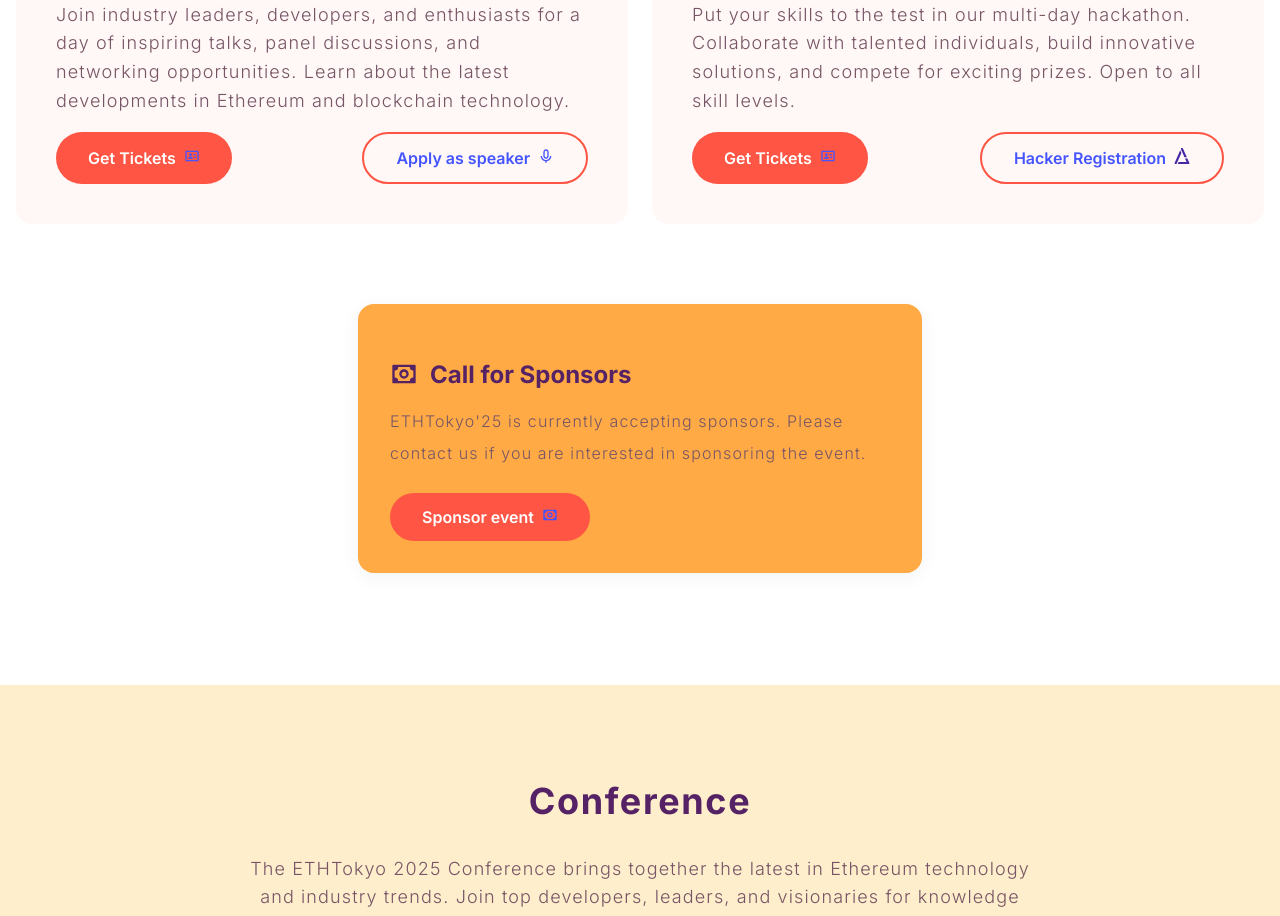
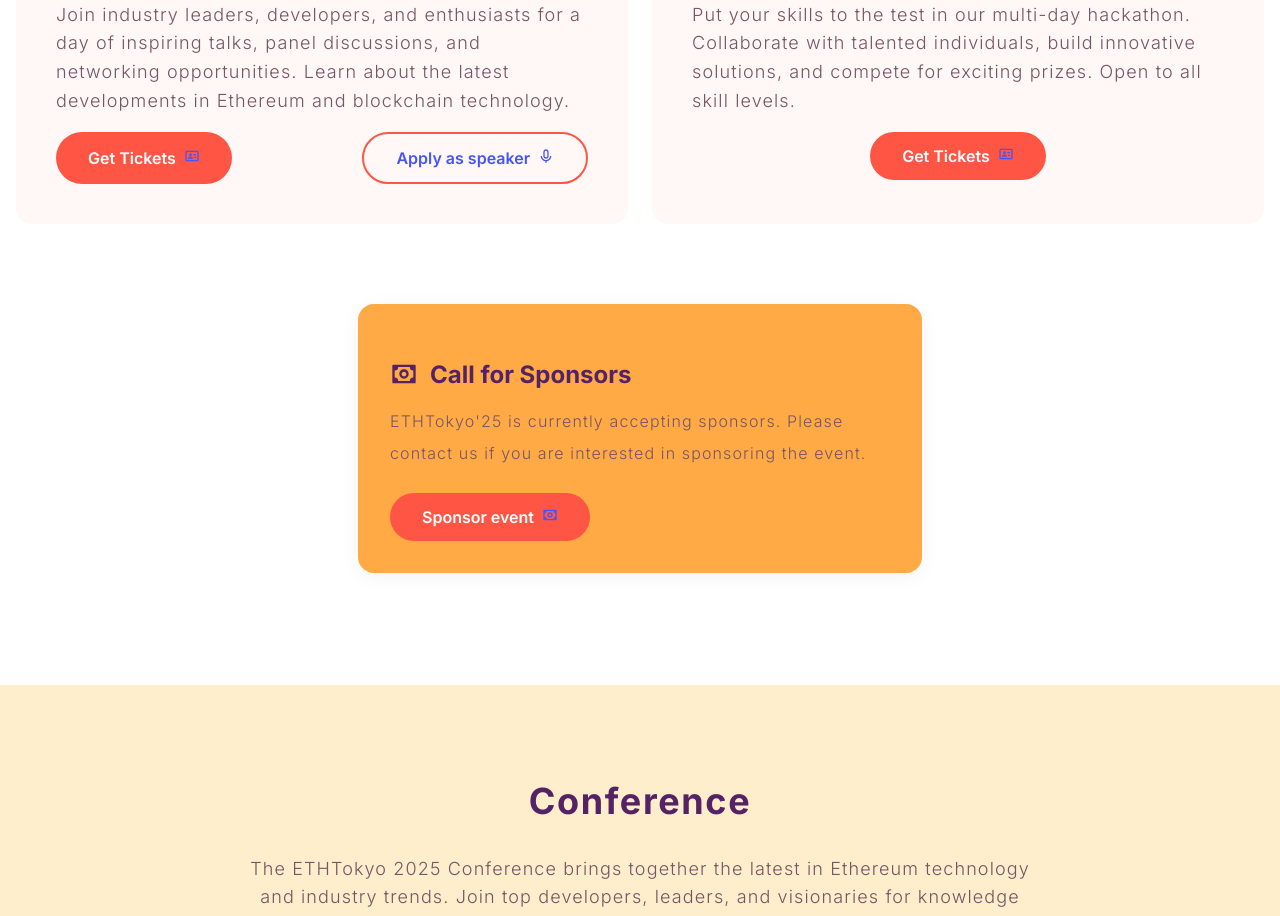
Before and after one commit to ethereumjp/ethtokyo-website, a Next.js app: page / in a window 1280 px wide. Shown: the part 1960-2876 px from the top of the page. Built offline with nearby package versions, Linux system fonts and the light colour scheme.

Commit message:
send to ticket only

```diff
--- a/src/components/organisms/AboutSection.tsx
+++ b/src/components/organisms/AboutSection.tsx
@@ -4,8 +4,7 @@ import { mq } from "@/themes/settings/breakpoints";
 import { brand, info, neutral } from "@/themes/settings/color";
 import { css } from "@emotion/react";
 import type { FC } from "react";
-import { BiDoorOpen, BiIdCard, BiMicrophone, BiMoney } from "react-icons/bi";
-import TaikaiLogoMark from "/public/2025/images/eventPartners/taikai_logomark.svg";
+import { BiIdCard, BiMicrophone, BiMoney } from "react-icons/bi";
 
 const AboutSection: FC = () => {
   const sectionStyle = css`
@@ -188,7 +187,6 @@ const AboutSection: FC = () => {
                 </p>
                 <div css={css`display:flex; justify-content: space-between;`}>
                   <Button
-                    css={css`max-width: 312px; max-height: 44px;`}
                     href="https://app.moongate.id/e/ethtokyo2025"
                     external
                     variant="primary"
@@ -197,7 +195,6 @@ const AboutSection: FC = () => {
                     <span css={css`color: ${neutral.White};`}>Get Tickets</span>
                   </Button>
                   <Button
-                    css={css`max-width: 312px; max-height: 44px;`}
                     href="https://speak.ethtokyo.org/conference-2025/submit"
                     external
                     variant="outline"
@@ -215,9 +212,8 @@ const AboutSection: FC = () => {
                   solutions, and compete for exciting prizes. Open to all skill
                   levels.
                 </p>
-                <div css={css`display:flex; justify-content: space-between;`}>
+                <div css={css`display:flex; justify-content: center;`}>
                   <Button
-                    css={css`max-width: 312px; max-height: 44px;`}
                     href="https://app.moongate.id/e/ethtokyo2025"
                     external
                     variant="primary"
@@ -236,7 +232,7 @@ const AboutSection: FC = () => {
                       max-width: 100%;
                     `}
                   /> */}
-                  <Button
+                  {/* <Button
                     css={css`max-width: 312px; max-height: 44px;`}
                     href="https://taikai.network/en/ethtokyo/hackathons/hackathon-2025/overview"
                     external
@@ -250,7 +246,7 @@ const AboutSection: FC = () => {
                     }
                   >
                     <span css={css``}>Hacker Registration</span>
-                  </Button>
+                  </Button> */}
                 </div>
               </div>
             </div>
```
